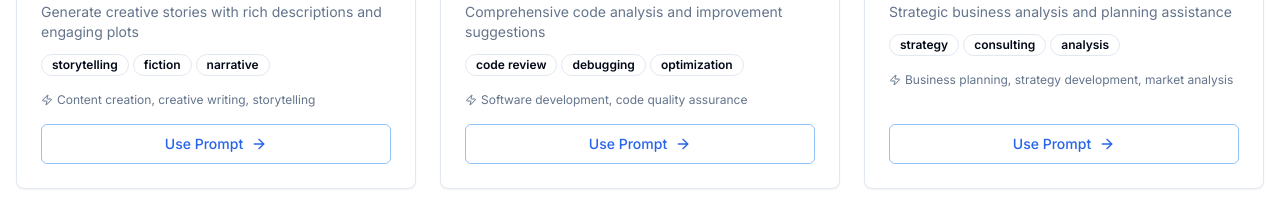
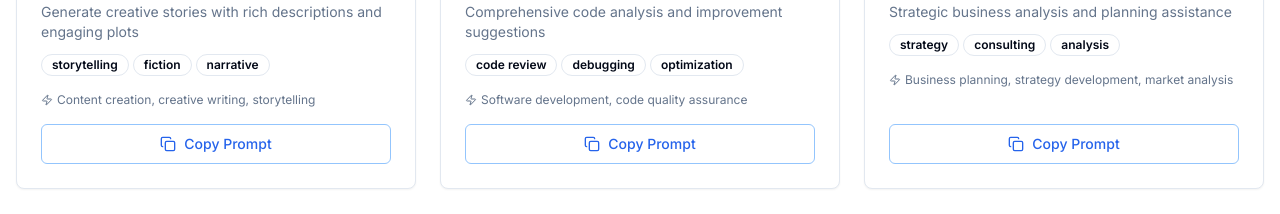
Before and after one commit to mkparmar1/AI-discovery-boards, a Next.js app: page / in a window 1280 px wide. Shown: the part 780-994 px from the top of the page. Built offline with nearby package versions, Linux system fonts and the light colour scheme.

Commit message:
issue fixing in build

```diff
--- a/src/app/page.tsx
+++ b/src/app/page.tsx
@@ -1,8 +1,8 @@
 'use client'
 
-import React from 'react'
+import React, { useState } from 'react'
 import Link from 'next/link'
-import { ArrowRight, Zap, Users, Star, ExternalLink, Calendar, FileText, Mail, Github, Globe } from 'lucide-react'
+import { ArrowRight, Zap, Users, Star, ExternalLink, Calendar, FileText, Mail, Github, Globe, Copy, Check } from 'lucide-react'
 import MainLayout from '@/components/layout/MainLayout'
 
 import { Card, CardContent, CardDescription, CardHeader, CardTitle } from '@/components/ui/card'
@@ -14,9 +14,23 @@ import { aiPrompts } from '@/lib/data'
 export default function Home() {
   const featuredTools = aiTools.slice(0, 3)
   const featuredPapers = researchPapers.slice(0, 3)
+  const latestPrompts = aiPrompts.slice(0, 3)
 
+  // State for tracking copied prompts
+  const [copiedStates, setCopiedStates] = useState<{ [key: string]: boolean }>({})
 
-  const latestPrompts = aiPrompts.slice(0, 3)
+  // Copy to clipboard function
+  const copyToClipboard = async (text: string, promptId: string) => {
+    try {
+      await navigator.clipboard.writeText(text)
+      setCopiedStates(prev => ({ ...prev, [promptId]: true }))
+      setTimeout(() => {
+        setCopiedStates(prev => ({ ...prev, [promptId]: false }))
+      }, 2000)
+    } catch (err) {
+      console.error('Failed to copy text: ', err)
+    }
+  }
 
   return (
     <MainLayout>
@@ -140,14 +154,21 @@ export default function Home() {
                 </div>
 
                 <Button
+                  onClick={() => copyToClipboard(prompt.prompt, prompt.id)}
                   variant="outline"
                   className="w-full mt-auto bg-white hover:bg-blue-50 text-blue-600 border-blue-300 dark:bg-transparent dark:border-border dark:text-foreground dark:hover:bg-accent dark:hover:text-accent-foreground font-medium transition-all duration-300 group-hover:shadow-lg"
-                  asChild
                 >
-                  <Link href={`/prompts#${prompt.id}`}>
-                    Use Prompt
-                    <ArrowRight className="ml-2 h-4 w-4" />
-                  </Link>
+                  {copiedStates[prompt.id] ? (
+                    <>
+                      <Check className="h-4 w-4 mr-2" />
+                      Copied!
+                    </>
+                  ) : (
+                    <>
+                      <Copy className="h-4 w-4 mr-2" />
+                      Copy Prompt
+                    </>
+                  )}
                 </Button>
               </CardContent>
             </Card>
```
